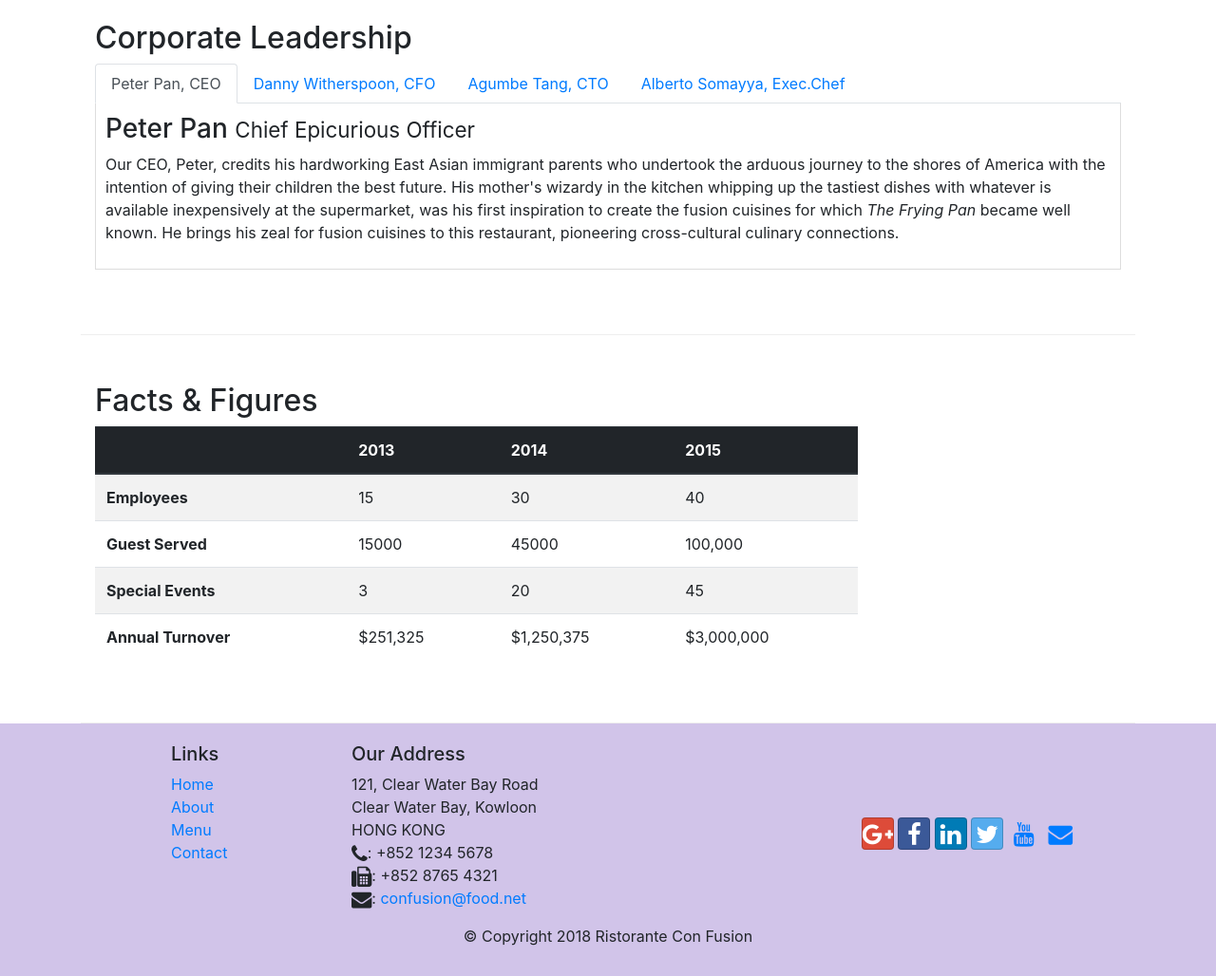
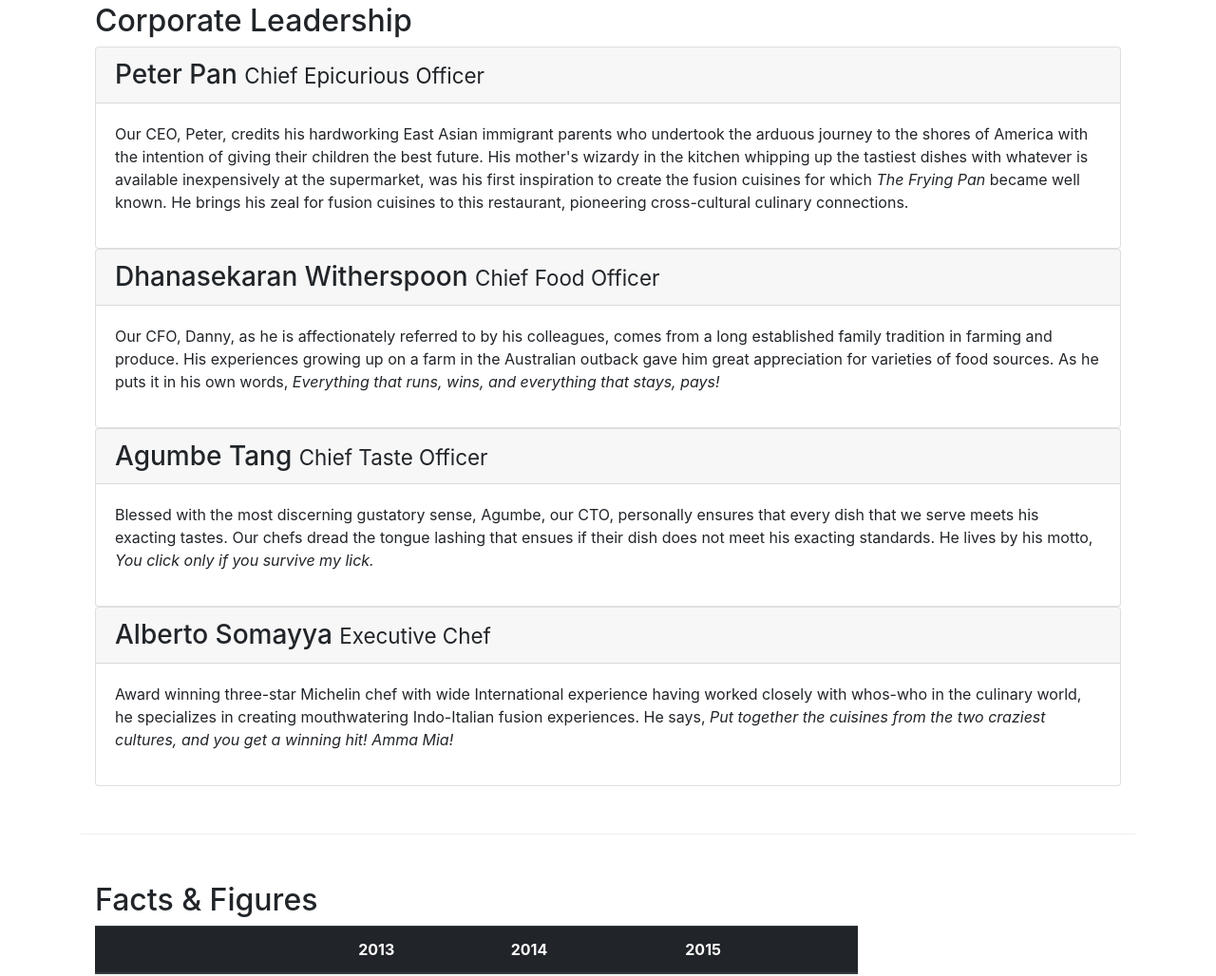
Before and after one commit to klaryon/Coursera_Bootstrap, a website: page aboutus.html in a window 1280 px wide. Shown: the part 1019-2047 px from the top of the page at 95% size. Drawn offline with nearby package versions, Linux system fonts and the light colour scheme.

Commit message:
accordion

```diff
--- a/aboutus.html
+++ b/aboutus.html
@@ -95,46 +95,70 @@
             </div>
         </div>
 
-
         <div class="row row-content align-items-center">
             <div class="col-12">
                 <h2>Corporate Leadership</h2>
-
-                <ul class="nav nav-tabs">
-                    <li class="nav-item">
-                        <a class="nav-link active" href="#peter" role="tab" data-toggle="tab">Peter Pan, CEO</a>
-                    </li>
-                    <li class="nav-item">
-                        <a class="nav-link" href="#danny" role="tab" data-toggle="tab">Danny Witherspoon, CFO</a>
-                    </li>
-                    <li class="nav-item">
-                        <a class="nav-link" href="#agumbe" role="tab" data-toggle="tab">Agumbe Tang, CTO</a>
-                    </li>
-                    <li class="nav-item">
-                        <a class="nav-link" href="#alberto" role="tab" data-toggle="tab">Alberto Somayya, Exec.Chef</a>
-                    </li>
-                </ul>
-
-                <div class="tab-content">
-                    <div role="tabpanel" class="tab-pane fade show active" id="peter">
-                        <h3>Peter Pan <small>Chief Epicurious Officer</small></h3>
-                        <p class="d-none d-sm-block">Our CEO, Peter, credits his hardworking East Asian immigrant parents who undertook the arduous journey to the shores of America with the intention of giving their children the best future. His mother's wizardy in the kitchen whipping up the tastiest dishes with whatever is available inexpensively at the supermarket, was his first inspiration to create the fusion cuisines for which <em>The Frying Pan</em> became well known. He brings his zeal for fusion cuisines to this restaurant, pioneering cross-cultural culinary connections.</p>
+                <div id="accordion">
+                    <div class="card">
+                        <div class="card-header" role="tab" id="peterhead">
+                            <h3 class="mb-0">
+                                <a data-toggle="collapse" data-target="#peter">
+                                    Peter Pan <small>Chief Epicurious Officer</small>
+                                </a>
+                            </h3>
+                        </div>
+                        <div role="tabpanel" class="collapse show" id="peter" data-parent="accordion">
+                            <div class="card-body">
+                                <p class="d-none d-sm-block">Our CEO, Peter, credits his hardworking East Asian immigrant parents who undertook the arduous journey to the shores of America with the intention of giving their children the best future. His mother's wizardy in the kitchen whipping up the tastiest dishes with whatever is available inexpensively at the supermarket, was his first inspiration to create the fusion cuisines for which <em>The Frying Pan</em> became well known. He brings his zeal for fusion cuisines to this restaurant, pioneering cross-cultural culinary connections.</p>
+                            </div>
+                        </div>
                     </div>
-                    <div role="tabpanel" class="tab-pane fade" id="danny">
-                        <h3>Dhanasekaran Witherspoon <small>Chief Food Officer</small></h3>
-                        <p class="d-none d-sm-block">Our CFO, Danny, as he is affectionately referred to by his colleagues, comes from a long established family tradition in farming and produce. His experiences growing up on a farm in the Australian outback gave him great appreciation for varieties of food sources. As he puts it in his own words, <em>Everything that runs, wins, and everything that stays, pays!</em></p>
+                    <div class="card">
+                        <div class="card-header" role="tab" id="dannyhead">
+                            <h3 class="mb-0">
+                                <a data-toggle="collapse" data-target="#danny">
+                                    Dhanasekaran Witherspoon <small>Chief Food Officer</small>
+                                </a>
+                            </h3>
+                        </div>
+                        <div role="tabpanel" class="collapse show" id="danny" data-parent="accordion">
+                            <div class="card-body">
+                                <p class="d-none d-sm-block">Our CFO, Danny, as he is affectionately referred to by his colleagues, comes from a long established family tradition in farming and produce. His experiences growing up on a farm in the Australian outback gave him great appreciation for varieties of food sources. As he puts it in his own words, <em>Everything that runs, wins, and everything that stays, pays!</em></p>
+                            </div>
+                        </div>
                     </div>
-                    <div role="tabpanel" class="tab-pane fade" id="agumbe">
-                        <h3>Agumbe Tang <small>Chief Taste Officer</small></h3>
-                        <p class="d-none d-sm-block">Blessed with the most discerning gustatory sense, Agumbe, our CTO, personally ensures that every dish that we serve meets his exacting tastes. Our chefs dread the tongue lashing that ensues if their dish does not meet his exacting standards. He lives by his motto, <em>You click only if you survive my lick.</em></p>
+                    <div class="card">
+                        <div class="card-header" role="tab" id="agumbehead">
+                            <h3 class="mb-0">
+                                <a data-toggle="collapse" data-target="#agumbe">
+                                    Agumbe Tang <small>Chief Taste Officer</small>
+                                </a>
+                            </h3>
+                        </div>
+                        <div role="tabpanel" class="collapse show" id="agumbe" data-parent="accordion">
+                            <div class="card-body">
+                                <p class="d-none d-sm-block">Blessed with the most discerning gustatory sense, Agumbe, our CTO, personally ensures that every dish that we serve meets his exacting tastes. Our chefs dread the tongue lashing that ensues if their dish does not meet his exacting standards. He lives by his motto, <em>You click only if you survive my lick.</em></p>
+                            </div>
+                        </div>
                     </div>
-                    <div role="tabpanel" class="tab-pane fade" id="alberto">
-                        <h3>Alberto Somayya <small>Executive Chef</small></h3>
-                        <p class="d-none d-sm-block">Award winning three-star Michelin chef with wide International experience having worked closely with whos-who in the culinary world, he specializes in creating mouthwatering Indo-Italian fusion experiences. He says, <em>Put together the cuisines from the two craziest cultures, and you get a winning hit! Amma Mia!</em></p>
+                    <div class="card">
+                        <div class="card-header" role="tab" id="albertohead">
+                            <h3 class="mb-0">
+                                <a data-toggle="collapse" data-target="#alberto">
+                                    Alberto Somayya <small>Executive Chef</small>
+                                </a>
+                            </h3>
+                        </div>
+                        <div role="tabpanel" class="collapse show" id="alberto" data-parent="accordion">
+                            <div class="card-body">
+                                <p class="d-none d-sm-block">Award winning three-star Michelin chef with wide International experience having worked closely with whos-who in the culinary world, he specializes in creating mouthwatering Indo-Italian fusion experiences. He says, <em>Put together the cuisines from the two craziest cultures, and you get a winning hit! Amma Mia!</em></p>
+                            </div>
+                        </div>
                     </div>
                 </div>
             </div>
        </div>
+
        <div class="row row-content">
            <div class="col-12 col-sm-9">
                <h2>Facts &amp; Figures</h2>
```
